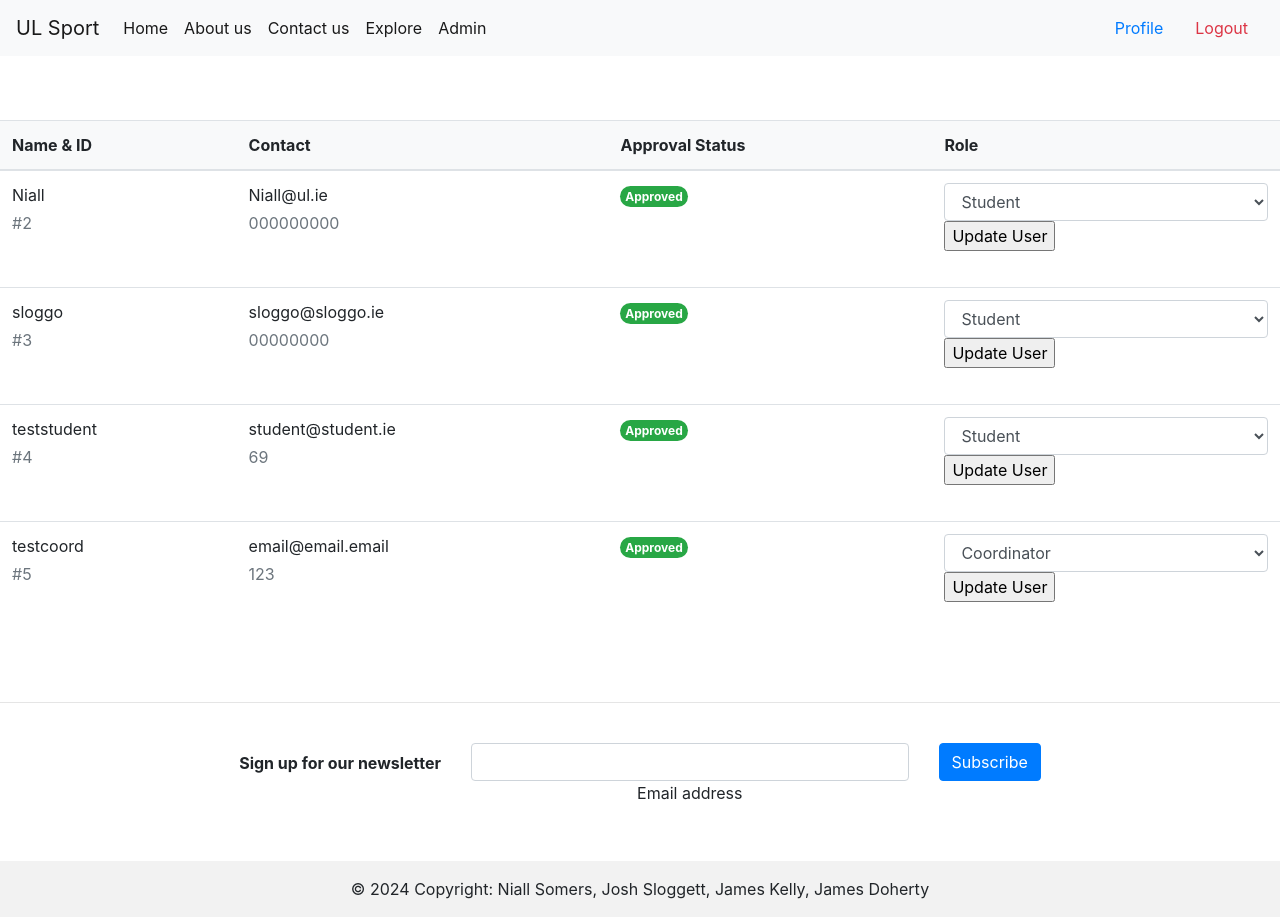
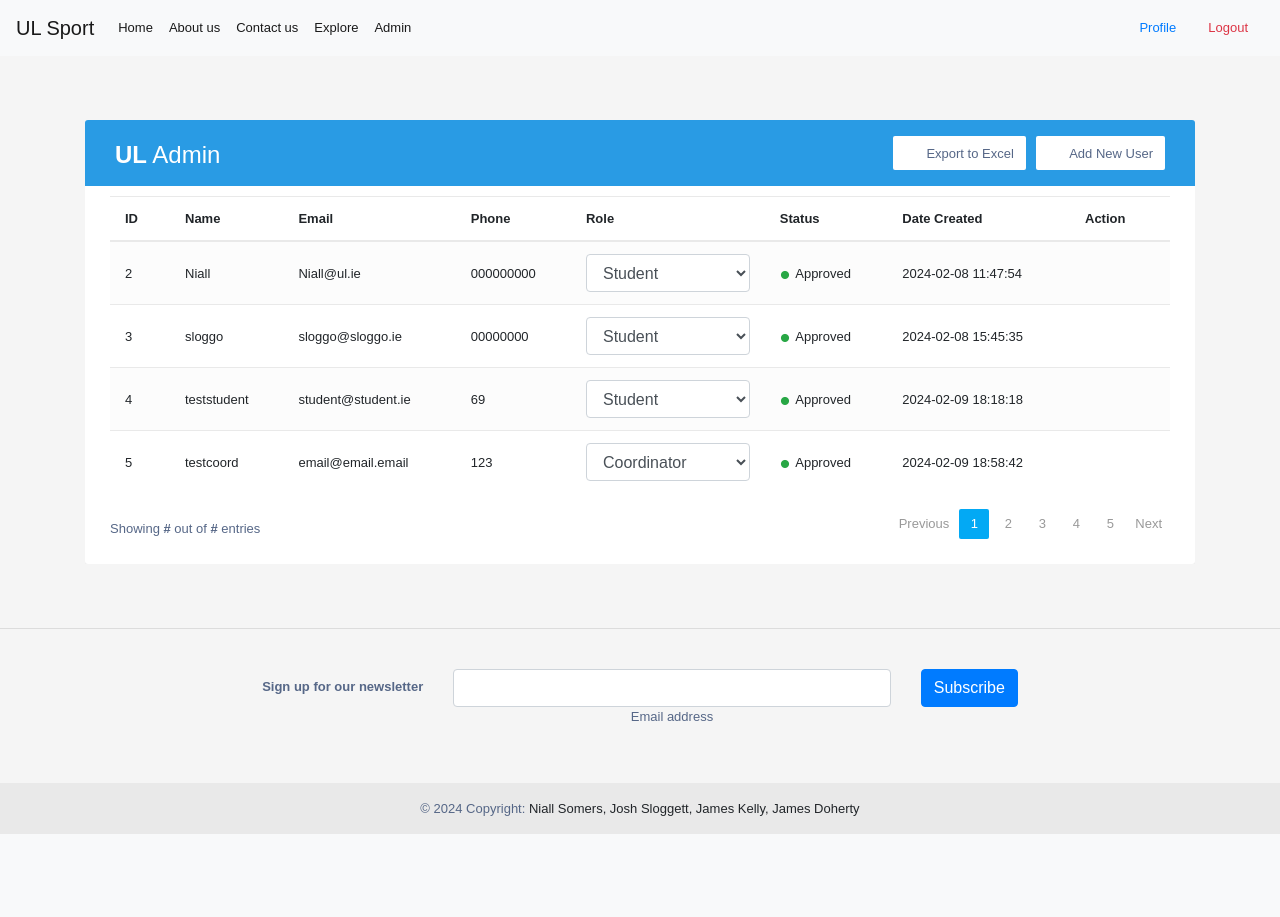
Before and after one commit to JamesDoherty1/AWSSportsSystem, a Flask app: page /admin in a window 1280 px wide. After the commit the page ends 834 px from the top, so only its background shows below. Run offline with Flask 3, Linux system fonts and the light colour scheme; a user stored in the database is signed in; data comes from the database, SQL or seed files in the repository; both versions use the stored data as it was after the commit.

```diff
--- a/permissionpages.py
+++ b/permissionpages.py
@@ -39,7 +39,7 @@ def admin():
         cursor.execute('SELECT * FROM Users WHERE UserID = ?', (current_user.id,))
         role_data = cursor.fetchone()
         # fetch users data
-        cursor.execute('SELECT userid, username, email, contact, role, approvalstatus FROM Users WHERE Role != \'Admin\'')
+        cursor.execute('SELECT userid, username, email, contact, role, CreatedAt,approvalstatus FROM Users WHERE Role != \'Admin\'')
         user_data = cursor.fetchall()
 
         return render_template('/admin.html', current_user=current_user, role=role_data[5], users_data=user_data)
--- a/templates/admin.html
+++ b/templates/admin.html
@@ -3,69 +3,258 @@
 {% block title %}Home - {{ super() }}{% endblock %}
 
 {% block content %}
-
-
-
-    <div id="content">
+<link rel="stylesheet" href="https://fonts.googleapis.com/icon?family=Material+Icons">
+<style>
+body {
+    color: #566787;
+    background: #f5f5f5;
+    font-family: 'Varela Round', sans-serif;
+    font-size: 13px;
+}
+.table-responsive {
+    margin: 30px 0;
+}
+.table-wrapper {
+    min-width: 1000px;
+    background: #fff;
+    padding: 20px 25px;
+    border-radius: 3px;
+    box-shadow: 0 1px 1px rgba(0,0,0,.05);
+}
+.table-title {
+    padding-bottom: 15px;
+    background: #299be4;
+    color: #fff;
+    padding: 16px 30px;
+    margin: -20px -25px 10px;
+    border-radius: 3px 3px 0 0;
+}
+.table-title h2 {
+    margin: 5px 0 0;
+    font-size: 24px;
+}
+.table-title .btn {
+    color: #566787;
+    float: right;
+    font-size: 13px;
+    background: #fff;
+    border: none;
+    min-width: 50px;
+    border-radius: 2px;
+    border: none;
+    outline: none !important;
+    margin-left: 10px;
+}
+.table-title .btn:hover, .table-title .btn:focus {
+    color: #566787;
+    background: #f2f2f2;
+}
+.table-title .btn i {
+    float: left;
+    font-size: 21px;
+    margin-right: 5px;
+}
+.table-title .btn span {
+    float: left;
+    margin-top: 2px;
+}
+table.table tr th, table.table tr td {
+    border-color: #e9e9e9;
+    padding: 12px 15px;
+    vertical-align: middle;
+}
+table.table tr th:first-child {
+    width: 60px;
+}
+table.table tr th:last-child {
+    width: 100px;
+}
+table.table-striped tbody tr:nth-of-type(odd) {
+    background-color: #fcfcfc;
+}
+table.table-striped.table-hover tbody tr:hover {
+    background: #f5f5f5;
+}
+table.table th i {
+    font-size: 13px;
+    margin: 0 5px;
+    cursor: pointer;
+}
+table.table td:last-child i {
+    opacity: 0.9;
+    font-size: 22px;
+    margin: 0 5px;
+}
+table.table td a {
+    font-weight: bold;
+    color: #566787;
+    display: inline-block;
+    text-decoration: none;
+}
+table.table td a:hover {
+    color: #2196F3;
+}
+table.table td a.settings {
+    color: #2196F3;
+}
+table.table td a.delete {
+    color: #F44336;
+}
+table.table td i {
+    font-size: 19px;
+}
+table.table .avatar {
+    border-radius: 50%;
+    vertical-align: middle;
+    margin-right: 10px;
+}
+.status {
+    font-size: 30px;
+    margin: 2px 2px 0 0;
+    display: inline-block;
+    vertical-align: middle;
+    line-height: 10px;
+}
+.text-success {
+    color: #10c469;
+}
+.text-info {
+    color: #62c9e8;
+}
+.text-warning {
+    color: #FFC107;
+}
+.text-danger {
+    color: #ff5b5b;
+}
+.pagination {
+    float: right;
+    margin: 0 0 5px;
+}
+.pagination li a {
+    border: none;
+    font-size: 13px;
+    min-width: 30px;
+    min-height: 30px;
+    color: #999;
+    margin: 0 2px;
+    line-height: 30px;
+    border-radius: 2px !important;
+    text-align: center;
+    padding: 0 6px;
+}
+.pagination li a:hover {
+    color: #666;
+}
+.pagination li.active a, .pagination li.active a.page-link {
+    background: #03A9F4;
+}
+.pagination li.active a:hover {
+    background: #0397d6;
+}
+.pagination li.disabled i {
+    color: #ccc;
+}
+.pagination li i {
+    font-size: 16px;
+    padding-top: 6px
+}
+.hint-text {
+    float: left;
+    margin-top: 10px;
+    font-size: 13px;
+}
+</style>
 {% if role == 'Admin' %}
-        <table class="table align-middle mb-0 bg-white">
-            <thead class="bg-light">
+<div class="container-xl">
+    <div class="table-responsive">
+        <div class="table-wrapper">
+            <div class="table-title">
+                <div class="row">
+                    <div class="col-sm-5">
+                        <h2><b>UL</b> Admin</h2>
+                    </div>
+                    <div class="col-sm-7">
+                        <a href="#" class="btn btn-secondary"><i class="material-icons">&#xE147;</i> <span>Add New User</span></a>
+                        <a href="#" class="btn btn-secondary"><i class="material-icons">&#xE24D;</i> <span>Export to Excel</span></a>
+                    </div>
+                </div>
+            </div>
+            <table class="table table-striped table-hover">
+                <thead>
                     <tr>
-                <th>Name & ID</th>
-                <th>Contact</th>
-                <th>Approval Status</th>
+                        <th>ID</th>
+                        <th>Name</th>
+                        <th>Email</th>
+                        <th>Phone</th>
                         <th>Role</th>
+                        <th>Status</th>
+                        <th>Date Created</th>
+                        <th>Action</th>
                     </tr>
                 </thead>
                 <tbody>
                 {% for data in users_data %}
                     <tr>
+                        <td>{{data[0]}}</td>
+                        <td>{{data[1]}}</td>
+                        <td>{{data[2]}}</td>
+                        <td>{{data[3]}}</td>
+                        <form method="post" action="{{ url_for('updateMember') }}" name="UpdateUser" id="updateForm">
                         <td>
-              <div class="d-flex align-items-center">
-                <div class="ms-3">
-                  <p class="fw-bold mb-1">{{data[1]}}</p>
-                  <p class="text-muted mb-0">#{{data[0]}}</p>
-                </div>
-              </div>
-            </td>
-            <td>
-              <p class="fw-normal mb-1">{{data[2]}}</p>
-              <p class="text-muted mb-0">{{data[3]}}</p>
-            </td>
-              <form method="post" action="{{ url_for('updateMember') }}">
-            {% if data[5] != 'Pending' %}
-            <td>
-                <input type="hidden" name="approval" value="on"/>
-              <span class="badge badge-success rounded-pill d-inline">{{data[5]}}</span>
-            </td>
-            {% else %}
-            <td>
-                <input type="checkbox" name="approval"/>
-                <span class="badge badge-primary rounded-pill d-inline">{{data[5]}}</span>
-            </td>
-            {% endif %}
-            <td>
-                <div class="form-outline mb-4">
-
                                     <input type="hidden" name="userID" value="{{data[0]}}"/>
                                     <select class="select form-control" id="select" name="role">
                                         <option value="Coordinator" {% if data[4] == "Coordinator" %}selected{% endif %}>Coordinator</option>
                                         <option value="Student" {% if data[4] == "Student" %}selected{% endif %}>Student</option>
                                     </select>
-                        <input type="submit" value="Update User"/>
-                </div>
+
+
+                        </td>
+
+                        {% if data[6] != "Pending" %}
+                            <td><input type="hidden" name="approval" value="on"/><span class="status text-success">&bull;</span> {{data[6]}}</td>
+                        {% else %}
+                            <td><input type="checkbox" name="approval"/><span class="status text-danger">&bull;</span> {{data[6]}}</td>
+                        {% endif %}
+
+                        <td>{{data[5]}}</td>
+                        <td>
+                              <a href="#" class="settings" title="Update User" data-toggle="tooltip" onclick="submitForm()">
+                                <i class="material-icons">&#xE5CA;</i>
+                              </a>
+                            <!--<a href="#" class="settings" title="Update User" data-toggle="tooltip"><i class="material-icons">&#xE5CA;</i></a>-->
+                            <a href="#" class="delete" title="Delete" data-toggle="tooltip"><i class="material-icons">&#xE5C9;</i></a>
                         </td>
                             </form>
-
                     </tr>
                     {% endfor %}
                 </tbody>
             </table>
+            <div class="clearfix">
+                <div class="hint-text">Showing <b>#</b> out of <b>#</b> entries</div>
+                <ul class="pagination">
+                    <li class="page-item disabled"><a href="#">Previous</a></li>
+                    <li class="page-item active"><a href="#" class="page-link">1</a></li>
+                    <li class="page-item"><a href="#" class="page-link">2</a></li>
+                    <li class="page-item "><a href="#" class="page-link">3</a></li>
+                    <li class="page-item"><a href="#" class="page-link">4</a></li>
+                    <li class="page-item"><a href="#" class="page-link">5</a></li>
+                    <li class="page-item"><a href="#" class="page-link">Next</a></li>
+                </ul>
+            </div>
+        </div>
+    </div>
+</div>
+<script>
+  function submitForm() {
+    document.getElementById("updateForm").submit();
+  }
+</script>
         {% else %}
         <p>{{current_user.username}} is not authorized to access this page!</p>
         {% endif %}
 
-    </div>
+
 
 
 
```
Also changed, not shown: db/user_data.db. Lines whose indentation alone changed are shown as unchanged.
